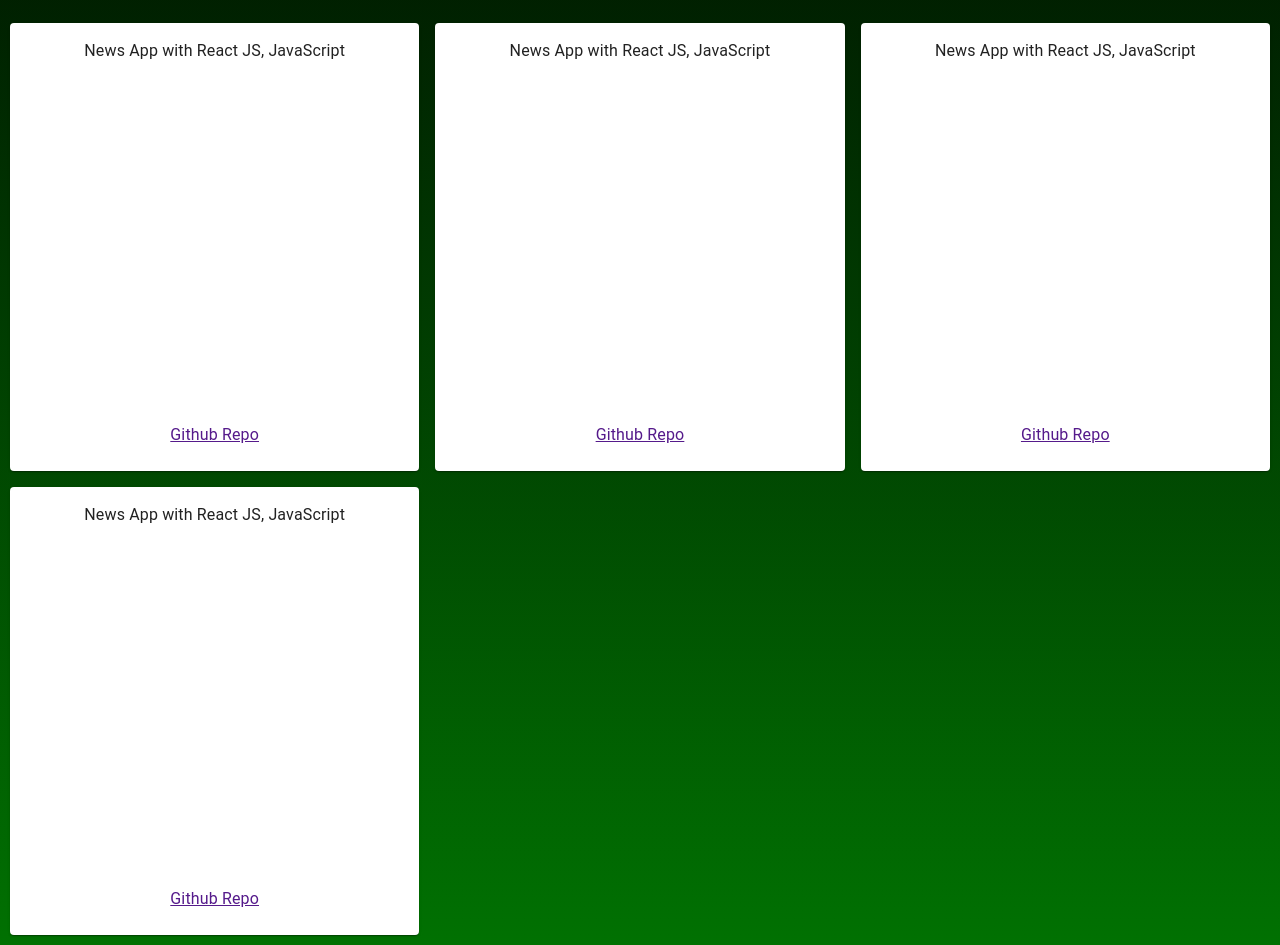
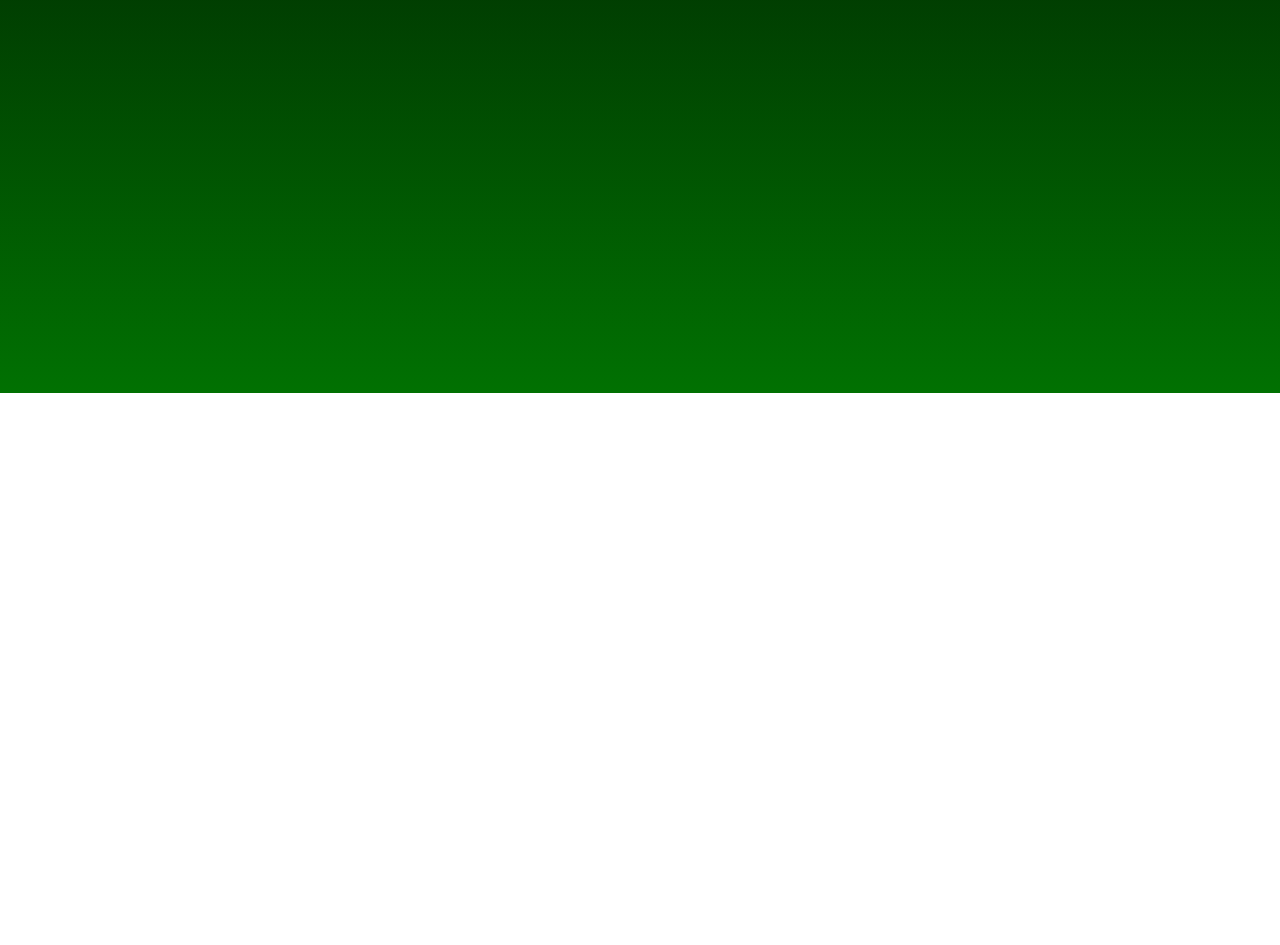
Before and after one commit to SamanjaCartagena/portfolio, a React (Create React App) app: page / in a window 1280 px wide. Shown: the part 710-1655 px from the top of the page. After the commit the page ends 1103 px from the top, so only its background shows below. Built offline with nearby package versions, Linux system fonts and the light colour scheme.

Commit message:
grid added

```diff
--- a/src/Videos.js
+++ b/src/Videos.js
@@ -11,69 +11,32 @@ function Videos() {
 
         return (
             <>
-                <Grid container direction="column">
+            <center>
 
      <Grid item container spacing={2}>
-       <Grid item xs={0} sm={0} md={3} lg={4}>
-       <Card>
+       <Grid item xs={12} sm={6} md={3}>
+       <ReactPlayer  width="90%" url="https://www.youtube.com/watch?v=NLEHdVzik6k"/>
 
-      <CardContent>
-      <Typography>News App with React JS, JavaScript</Typography>
-
-       <ReactPlayer  width="90%" url="https://www.youtube.com/watch?v=NLEHdVzik6k"/>
-       <Typography><a href="">Github Repo</a></Typography>
-
-       </CardContent>
-
-       </Card>
        </Grid>
 
-       <Grid item xs={0} sm={0} md={3} lg={4}>
-       <Card>
+       <Grid item xs={12} sm={6} md={3} >
+       <ReactPlayer  width="90%" url="https://www.youtube.com/watch?v=NLEHdVzik6k"/>
 
-      <CardContent>
-      <Typography>News App with React JS, JavaScript</Typography>
-
-       <ReactPlayer  width="90%" url="https://www.youtube.com/watch?v=NLEHdVzik6k"/>
-       <Typography><a href="">Github Repo</a></Typography>
-
-       </CardContent>
-
-       </Card>
        </Grid>
 
-       <Grid item xs={0} sm={0} md={3} lg={4}>
-       <Card>
+       <Grid item xs={12} sm={6} md={3} >
+       <ReactPlayer  width="90%" url="https://www.youtube.com/watch?v=NLEHdVzik6k"/>
 
-      <CardContent>
-      <Typography>News App with React JS, JavaScript</Typography>
+       </Grid>
+       <Grid item xs={12} sm={6} md={3}>
+       <ReactPlayer  width="90%" url="https://www.youtube.com/watch?v=NLEHdVzik6k"/>
 
-       <ReactPlayer  width="90%" url="https://www.youtube.com/watch?v=NLEHdVzik6k"/>
-       <Typography><a href="">Github Repo</a></Typography>
-
-       </CardContent>
-
-       </Card>
-       </Grid>
-       <Grid item xs={0} sm={0} md={3} lg={4}>
-       <Card>
-
-      <CardContent>
-      <Typography>News App with React JS, JavaScript</Typography>
-
-       <ReactPlayer  width="90%" url="https://www.youtube.com/watch?v=NLEHdVzik6k"/>
-       <Typography><a href="">Github Repo</a></Typography>
-
-       </CardContent>
-
-       </Card>
        </Grid>
 
 
        </Grid>
-     </Grid>
 
-
+               </center>
             </>
         )
 
```
